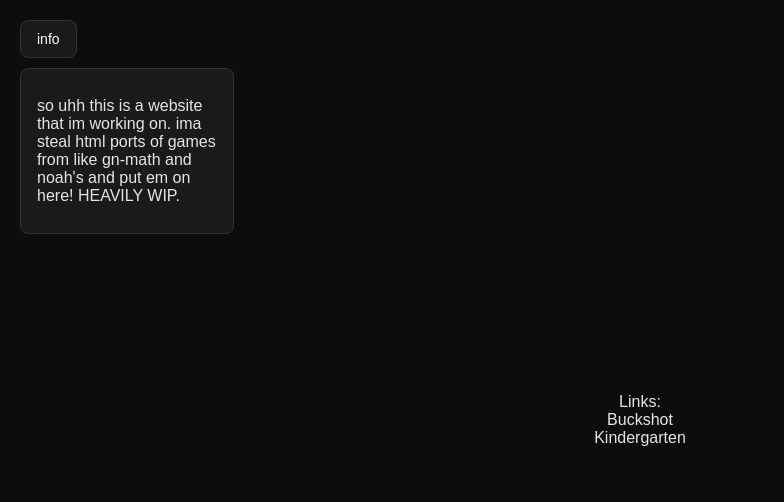
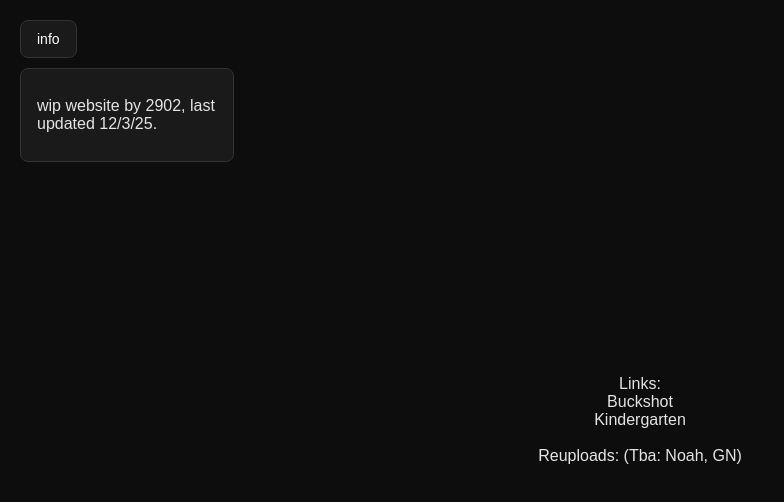
Before and after one commit to 29021/main, a plain HTML site: page index.html in a window 1280 px wide. Both pictures are taken after a click on the button "info". Shown: the whole page, without its empty margins (0-784 px from the left). Drawn offline with Linux system fonts and the light colour scheme.

Commit message:
Update index.html

```diff
--- a/index.html
+++ b/index.html
@@ -12,8 +12,7 @@
     <button id="menuButton" class="menu-btn">info
     </button>
     <div id="dropdownMenu" class="dropdown">
-      <p>so uhh this is a website that im working on. ima steal html ports of games from like gn-math and noah's and put em on here!
-      HEAVILY WIP.</p>
+      <p>wip website by 2902, last updated 12/3/25.</p>
     </div>
   </div>
 
@@ -26,6 +25,9 @@
   <div class="link-btn" onclick="openBlankCloak('https://29021.github.io/kindergarten/')">
       Kindergarten
     </div>
+    <br>
+    Reuploads:
+    (Tba: Noah, GN)
 
 
 
```
